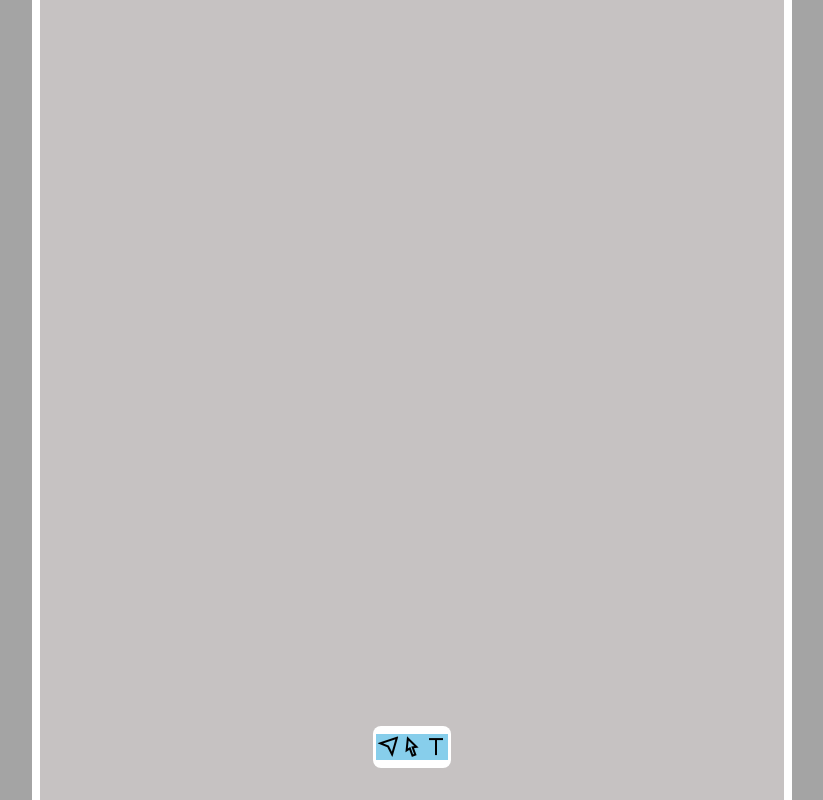
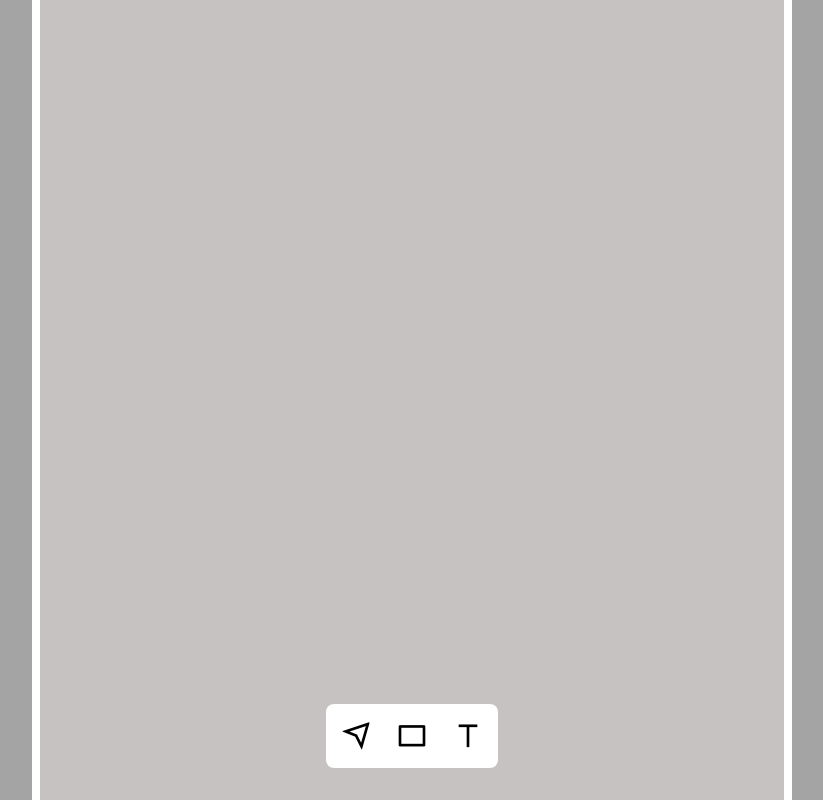
Before and after one commit to VIPcoding/Figma-Clone, a plain HTML site: page index.html in a window 1280 px wide. Shown: the whole page, without its empty margins (228-1051 px from the left). Drawn offline with nearby package versions, Linux system fonts and the light colour scheme.

Commit message:
changed toolbox UI

```diff
--- a/index.html
+++ b/index.html
@@ -13,9 +13,9 @@
     <div id="menu"></div>
     <div id="canvas">
         <div id="toolbox">
-            <div class="select"><i class="ri-send-plane-line"></i></div>
-            <div class="shape"><i class="ri-cursor-line"></i></i></div>
-            <div class="para"><i class="ri-text"></i></i></div>
+            <div class="select"><i id="selection" class="ri-send-plane-line"></i></div>
+            <div class="select"><i id="rectangle" class="ri-rectangle-line"></i></div>
+            <div class="select"><i id="textcontent" class="ri-text"></i></div>
         </div>
     </div>
     <div id="properties"></div>
--- a/style.css
+++ b/style.css
@@ -41,21 +41,29 @@ body {
 #toolbox{
     border-radius:0.5em;
     background-color: white;
-    padding: 0.5rem 0.2rem;
+    padding: 0.5rem 0.4rem;
     display: flex;
+    gap: 0.5rem;
     position: fixed;
     bottom: 2rem;
 }
 
 #toolbox > div{
-background-color: skyblue;
 display: flex;
-align-content: center;
+height: 3rem;
+width: 3rem;
+align-items: center;
 justify-content: center;
 }
 
+#toolbox > div:hover, #toolbox > div.active{
+    background-color: skyblue;
+    border-radius: 0.5rem;
+}
+
 #toolbox > div > i{
-font-size: 1.5rem;
+font-size: 2rem;
+text-align: center;
 }
 
 #properties{
```
